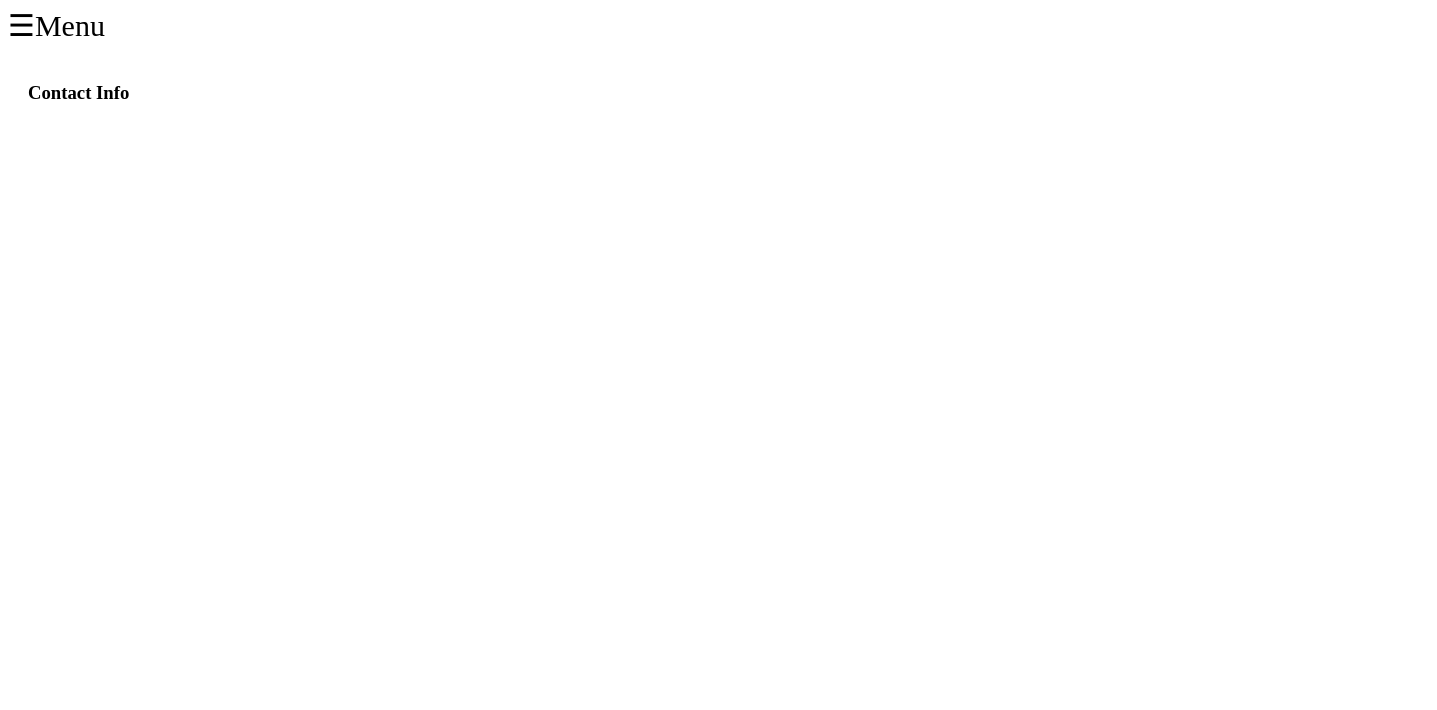
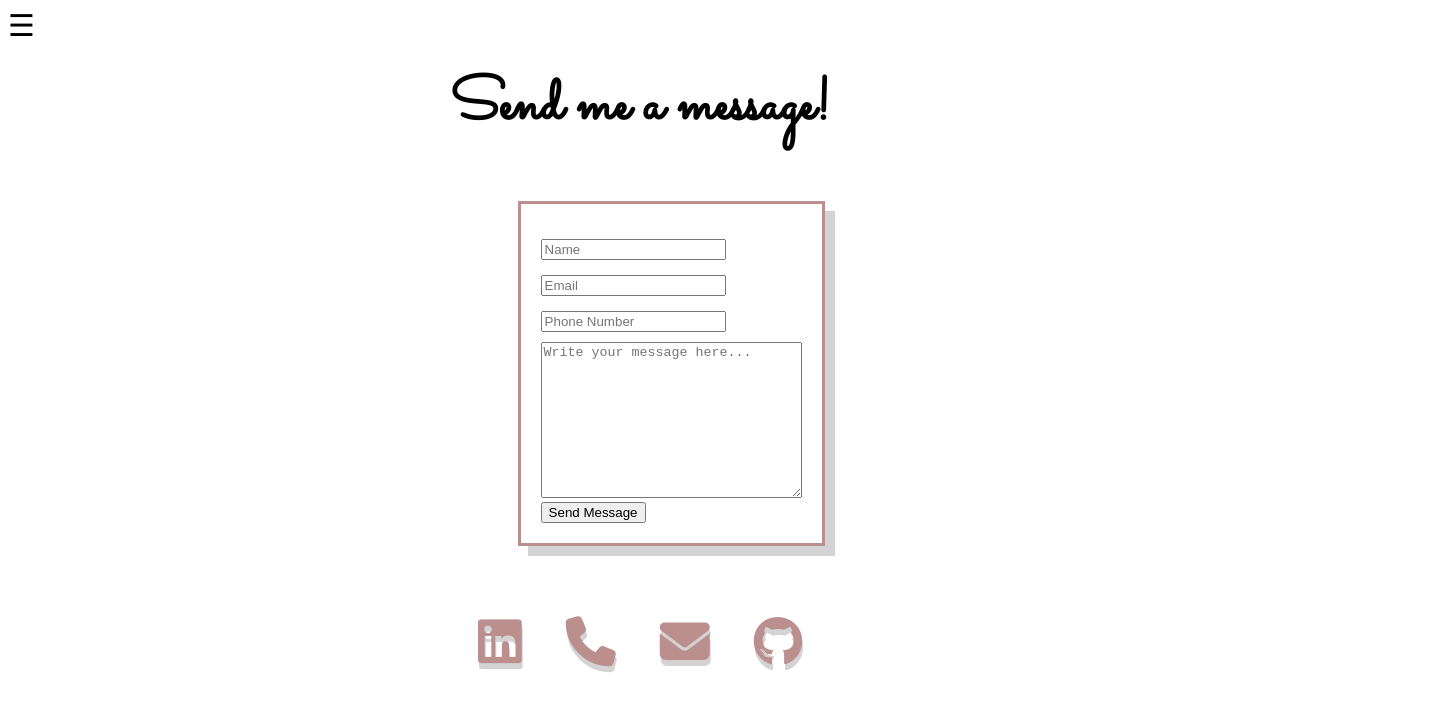
Before and after one commit to PrettyScript/html-css, a plain HTML site: page contact.html in a window 1280 px wide. Shown: the whole page, 1437 px wide, since content can reach past the window. Drawn offline with Linux system fonts and the light colour scheme.

Commit message:
created contact.css file, created form for contact page and styled the contact page.

```diff
--- /dev/null
+++ b/contact.css
@@ -0,0 +1,55 @@
+form {
+    border: 3px solid rosybrown;
+    box-shadow: 10px 10px lightgray;
+    padding: 20px;
+    display: inline-block;
+    margin-left: 40%;
+    margin-right:50%;
+    /* background-color: gray; */
+}
+
+input {
+    /* border: 3px dashed green; */
+    margin-top: 15px;
+}
+
+textarea {
+    margin-top: 10px;
+}
+
+h1 {
+    /* border: 3px dashed plum; */
+    font-family: 'Sacramento', cursive;
+    font-size: 60px;
+    text-align: center;
+    margin-top: 0;
+}
+
+.contact-icons {
+    /* border: 3px dashed darkgreen; */
+    text-align: center;
+    padding-top: 50px;
+}
+
+i {
+    /* border: 3px dashed darkblue; */
+    font-size: 50px;
+    margin: 20px;
+}
+
+.contact-icons a {
+    color: rosybrown;
+
+}
+
+.fas {
+    text-shadow:1px 6px lightgray
+}
+
+.fab {
+    text-shadow:1px 6px lightgray
+}
+
+.contact-icons  a:visited {
+    color: rosybrown;
+}
--- a/contact.html
+++ b/contact.html
@@ -4,6 +4,9 @@
     <meta charset="UTF-8">
     <meta name="viewport" content="width=device-width, initial-scale=1.0">
     <link rel="stylesheet" href="index.css">
+    <link rel="stylesheet" href="contact.css">
+    <link href="https://fonts.googleapis.com/css2?family=Sacramento&display=swap" rel="stylesheet">
+    <script src="https://kit.fontawesome.com/f2dc3bfe71.js" crossorigin="anonymous"></script>
     <title>Contact</title>
 </head>
 <body>
@@ -14,12 +17,32 @@
                 <a href="./contact.html">Contact</a>
         </div>
 
-        <span style="font-size:30px;cursor:pointer" onclick="openNav()">&#9776;Menu</span>
+        <span style="font-size:30px;cursor:pointer" onclick="openNav()">&#9776;</span>
 
         <div>
             <main>
                 <section>
-                    <h3>Contact Info</h3>
+                    <h1>Send me a message!</h1>
+                </section>
+                <div class="form">
+                    <form>
+                    <div class="input-fields">
+                        <input type="text" placeholder="Name" required>
+                        <input type="email" name="email" placeholder="Email" id="" required>
+                        <input type="text" placeholder="Phone Number">
+                    </div>
+                    <div class="msg">
+                        <textarea name="message" id="" cols="30" rows="10" placeholder="Write your message here..."></textarea>
+                    </div>
+                    <button>Send Message</button>
+                    </form>
+                </div>
+
+                <section class="contact-icons">
+                    <a href="http://" target="_blank" rel="noopener noreferrer"><i class="fab fa-linkedin"></i></a>
+                    <a href="tel:+9722659819"><i class="fas fa-phone"></i></a>
+                    <a href="mailto:sendto@JessicaDelcy.com"><i class="fas fa-envelope"></i></a>
+                    <a href="http://" target="_blank" rel="noopener noreferrer"><i class="fab fa-github"></i></a>
                 </section>
             </main>
         </div>
--- a/gallery.css
+++ b/gallery.css
@@ -42,7 +42,6 @@ section img {
     box-shadow: 5px 10px 5px darkgrey;
 }
 
-
 @media (min-width: 700px) {
     .news-feed {
         grid-gap: 28px
```
Also changed, not shown: gallery.html (+1 -1 lines), index.html (+1 -1 lines).
